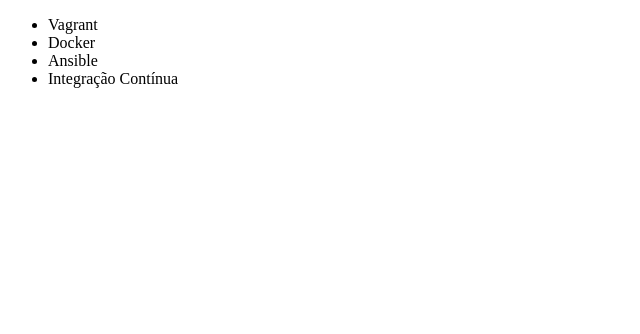
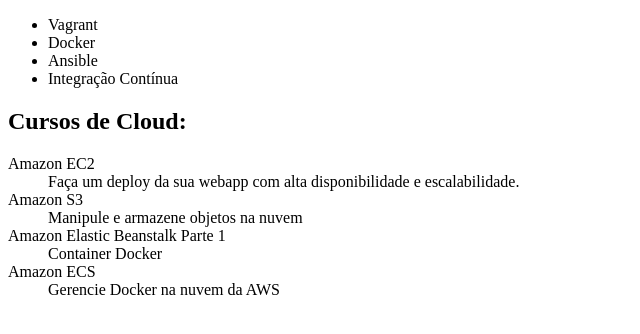
Before and after one commit to GuilhermeAG015/Teste, a plain HTML site: page index.html in a window 1280 px wide. Shown: the whole page, without its empty margins (0-640 px from the left). Drawn offline with Linux system fonts and the light colour scheme.

Commit message:
Adicionando modificações

```diff
--- a/index.html
+++ b/index.html
@@ -11,5 +11,19 @@
         <li>Ansible</li>
         <li>Integração Contínua</li>
     </ul>
+	<h2>Cursos de Cloud:</h2>
+<dl>
+ <dt>Amazon EC2</dt>
+ <dd>Faça um deploy da sua webapp com alta disponibilidade e escalabilidade.</dd>
+
+ <dt>Amazon S3</dt>
+ <dd>Manipule e armazene objetos na nuvem</dd>
+<dt>Amazon Elastic Beanstalk Parte 1</dt>
+ <dd>Container Docker</dd>
+
+ <dt>Amazon ECS</dt>
+ <dd>Gerencie Docker na nuvem da AWS</dd>
+
+</dl>
 </body>
 </html>
```
